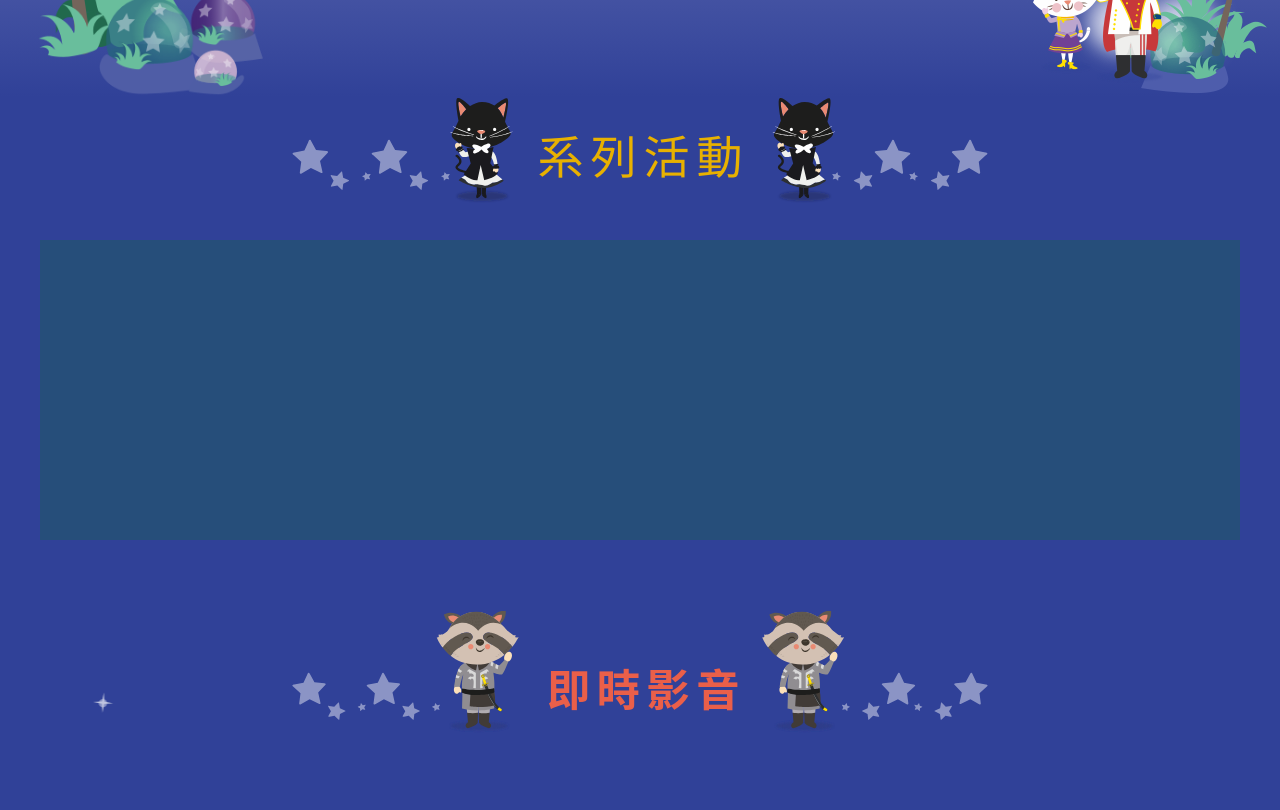
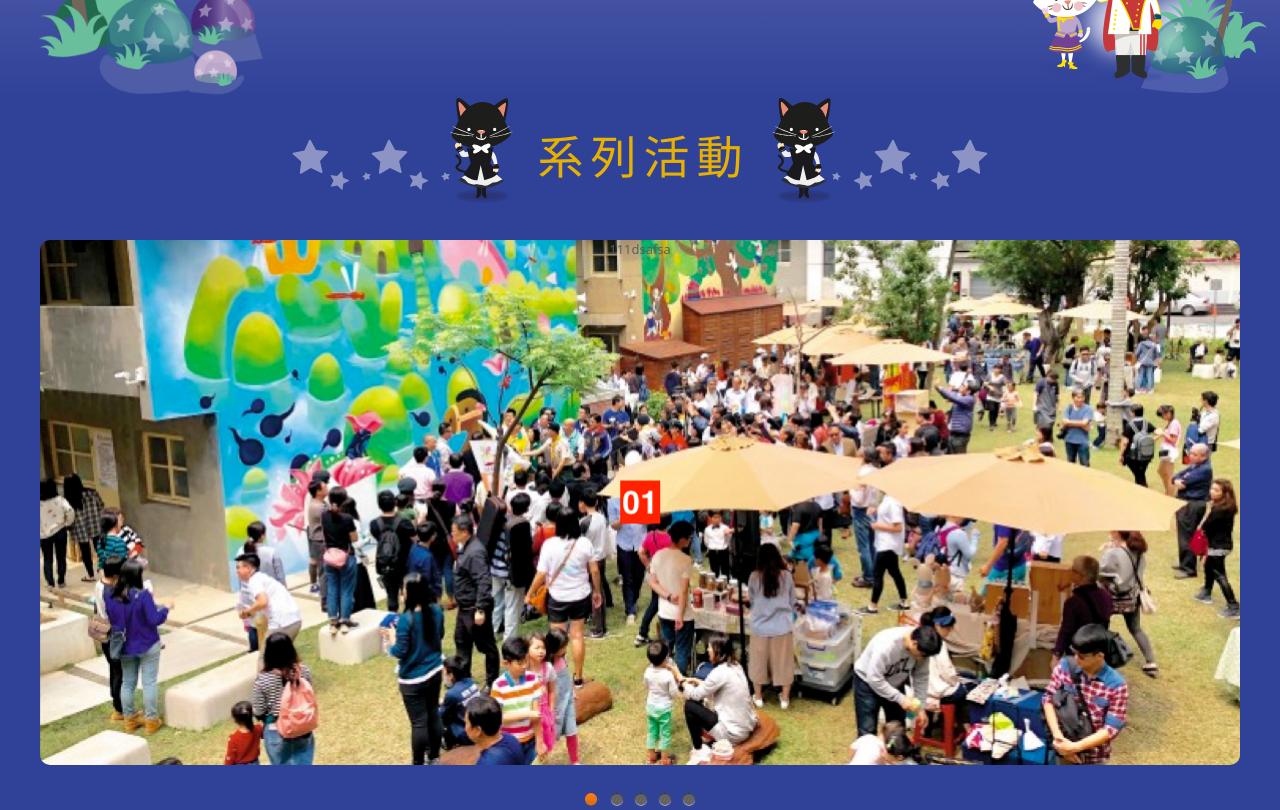
Before and after one commit to SaSaChu/child2021, a PHP site: page / in a window 1280 px wide. Shown: the part 1527-2337 px from the top of the page. Run offline with PHP 8.4, Linux system fonts and the light colour scheme; grey boxes are pictures that could not be loaded.

Commit message:
修改完成

```diff
--- a/css/public.css
+++ b/css/public.css
@@ -209,6 +209,26 @@ a { cursor: pointer; text-decoration: none; }
 
 .border_TD_p { border-top: 2px dotted #e75440; border-bottom: 2px dotted #e75440; }
 
+/* flexslider */
+.flexslider { position: relative; width: 100%; height: 595px; overflow: hidden; }
+@media screen and (max-width: 449px) and (min-width: 0) { .flexslider { height: 220px; } }
+
+.slides { position: relative; z-index: 1; list-style: none; margin: 0; padding: 0; -moz-border-radius: 10px; -webkit-border-radius: 10px; border-radius: 10px; overflow: hidden; }
+.slides li { height: 525px; }
+@media screen and (max-width: 449px) and (min-width: 0) { .slides li { height: 151px; } }
+.slides li a { display: block; width: 100%; height: 100%; text-align: left; text-indent: -9999px; }
+
+.flex-control-nav { position: absolute; bottom: 10px; z-index: 2; width: 100%; text-align: center; padding-left: 0; }
+.flex-control-nav li { display: inline-block; width: 14px; height: 14px; margin: 05px; *display: inline; zoom: 1; }
+.flex-control-nav a { display: inline-block; width: 14px; height: 14px; line-height: 40px; overflow: hidden; background: url(../img/dot.png) right 0 no-repeat; cursor: pointer; }
+.flex-control-nav .flex-active { background-position: 0 0; }
+
+.flex-direction-nav { position: absolute; z-index: 3; left: 0; width: 100%; top: 45%; list-style: none; }
+.flex-direction-nav li { list-style: none; }
+.flex-direction-nav li a { display: block; width: 50px; height: 50px; overflow: hidden; cursor: pointer; position: absolute; }
+.flex-direction-nav li a.flex-prev { left: 60px; }
+.flex-direction-nav li a.flex-next { right: 60px; }
+
 body { position: relative; display: inline-block; width: 100%; margin: 0; padding: 0; color: #5a5a5a; font-size: 13px; text-align: center; font-family: "微軟正黑體", "Open sans", "Helvetica Neue", HelveticaNeue, Helvetica, Arial, sans-serif; background-color: #afabd5; }
 body.indexColor { background-color: #304198; }
 
@@ -279,7 +299,7 @@ header:after { display: table; content: ""; line-height: 0; clear: both; }
 .newLinkBoxs { display: inline-block; width: 100%; border-bottom: 2px dotted white; padding: 15px 0; }
 .newLinkBoxs:last-child { border-bottom: 0; }
 
-.bannerBoxs { display: inline-block; width: 100%; height: 300px; background-color: rgba(0, 128, 0, 0.2); }
+.bannerBoxs { display: inline-block; width: 100%; }
 
 footer { display: inline-block; width: 100%; background-image: url(../img/footerBg.png); background-repeat: no-repeat; background-size: cover; background-position: top center; position: absolute; left: 0; bottom: 0; }
 
--- a/index.html
+++ b/index.html
@@ -12,6 +12,7 @@
 
     <script language="javascript" type="text/javascript" src="js/jquery-1.12.4.min.js"></script>
     <script language="javascript" type="text/javascript" src="js/public.js"></script>
+    <script src="js/jquery.flexslider-min.js"></script>
   </head>
 
   <body class='indexColor'>
@@ -113,6 +114,15 @@
     <div class='boxFull m-d-35 mobile-m-t20'>
       <img class='titleImg' src="img/title_banner.svg">
       <div class='bannerBoxs m-td-35'>
+        <div class="flexslider">
+          <ul class="slides">
+            <li style="background:url(img/banner01.png) 50% 50% no-repeat; background-size:cover;">111dsafsa</a></li>
+            <li style="background:url(img/banner02.png) 50% 50% no-repeat; background-size:cover;">222safsaf</a></li>
+            <li style="background:url(img/banner03.png) 50% 50% no-repeat; background-size:cover;">333</a></li>
+            <li style="background:url(img/banner04.png) 50% 50% no-repeat; background-size:cover;">444</a></li>
+            <li style="background:url(img/banner05.png) 50% 50% no-repeat; background-size:cover;">555</a></li>
+          </ul>
+        </div>
       </div>
     </div>
 
--- a/js/public.js
+++ b/js/public.js
@@ -8,5 +8,9 @@ $(function() {
     $('.m-dropboxs').toggleClass('m-dropboxs-s');
   });
 
+  $('.flexslider').flexslider({
+      directionNav: true,
+      pauseOnAction: false
+  });
 
 });
--- a/scss/other.scss
+++ b/scss/other.scss
@@ -1,4 +1,5 @@
 @import "Ginkgo";
+@import "color";
 
 .iconImg {
   display: inline-block;
@@ -286,3 +287,109 @@ $changeWidth: 770px; //螢幕寬多少要改變
   border-top: 2px dotted $pinkorange;
   border-bottom: 2px dotted $pinkorange;
 }
+
+
+
+/* flexslider */
+.flexslider{
+  position:relative;
+  width: 100%;
+  height:595px;
+  overflow:hidden;
+
+  // background:url(/img/loading2.gif) 50% no-repeat;
+
+  @include range-width(0, 450px) {
+    height:220px;
+  }
+}
+
+.slides{
+  position:relative;
+  z-index:1;
+  list-style: none;
+  margin: 0;
+  padding: 0;
+  @include border-radius(10px);
+  overflow: hidden;
+
+  li {
+    height:525px;
+
+    @include range-width(0, 450px) {
+      height: 151px;
+    }
+
+    a {
+      display:block;
+      width:100%;
+      height:100%;
+      text-align:left;
+      text-indent:-9999px
+    }
+  }
+}
+
+
+.flex-control-nav {
+  position:absolute;
+  bottom:10px;
+  z-index:2;
+  width:100%;
+  text-align:center;
+  padding-left: 0;
+
+  li {
+    display:inline-block;
+    width:14px;
+    height:14px;
+    margin:05px;
+    *display:inline;
+    zoom:1;
+  }
+
+  a {
+    display:inline-block;
+    width:14px;
+    height:14px;
+    line-height:40px;
+    overflow:hidden;
+    background:url(../img/dot.png) right 0 no-repeat;
+    cursor:pointer;
+  }
+
+  .flex-active {
+    background-position:0 0;
+  }
+}
+
+.flex-direction-nav {
+  position:absolute;
+  z-index:3;
+  left:0;
+  width:100%;
+  top:45%;
+  list-style: none;
+
+  li {
+    list-style: none;
+    a {
+      display:block;
+      width:50px;
+      height:50px;
+      overflow:hidden;
+      cursor:pointer;
+      position:absolute;
+
+      &.flex-prev {
+        left:60px;
+        // background:url(../img/prev3.png) center center no-repeat;
+      }
+
+      &.flex-next {
+        right:60px;
+        // background:url(../img/next3.png) center center no-repeat;
+      }
+    }
+  }
+}
--- a/scss/public.scss
+++ b/scss/public.scss
@@ -228,10 +228,8 @@ header {
 .bannerBoxs {
   display: inline-block;
   width: 100%;
+  // height: 525px;
 
-  // d
-  height: 300px;
-  background-color: rgba(0, 128, 0, 0.2);
 }
 
 footer {
```
Also changed, not shown: css/other.css (+81 -76 lines), img/banner01.png (added), img/banner02.png (added), img/banner03.png (added), img/banner04.png (added), img/banner05.png (added), img/dot.png (added), img/next3.png (added), img/prev3.png (added), js/jquery.flexslider-min.js (added).
